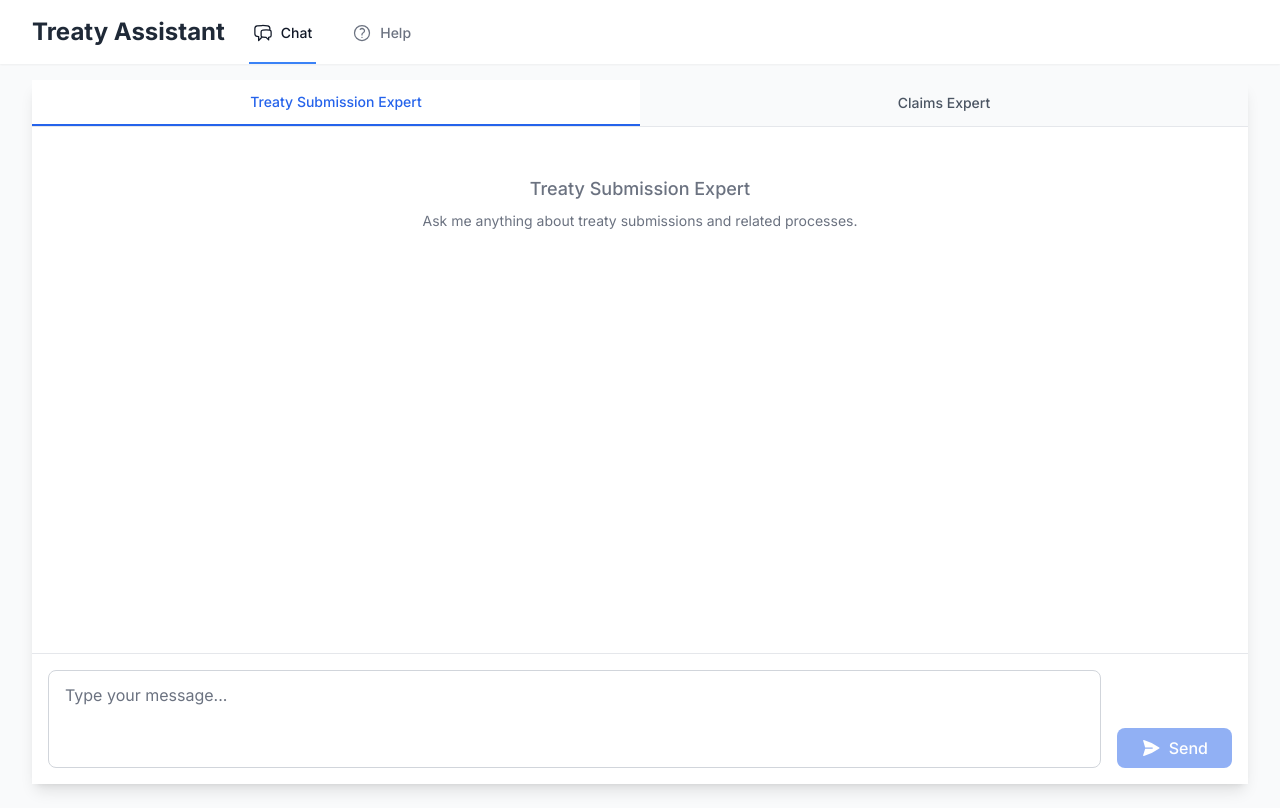
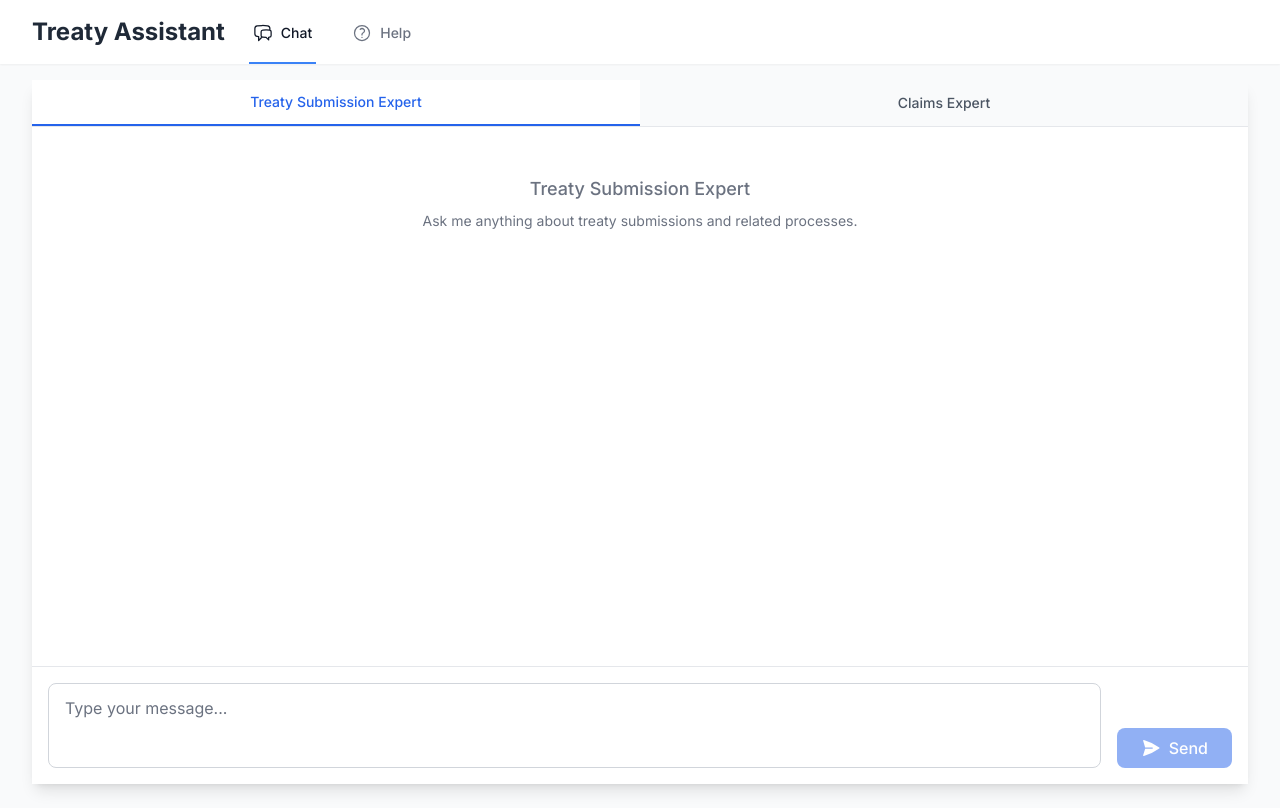
Before and after one commit to sohaibfazal-devOps/Chatbot-TIER-Frontend, a React (Create React App) app: page / in a window 1280 px wide. Built offline with nearby package versions, Linux system fonts and the light colour scheme.

Commit message:
Text area height

```diff
--- a/src/components/ChatInput.js
+++ b/src/components/ChatInput.js
@@ -21,7 +21,7 @@ function ChatInput({ onSubmit, disabled }) {
         rows="3"
         className="flex-1 rounded-lg border border-gray-300 px-4 py-3 focus:outline-none focus:ring-2 focus:ring-blue-500 focus:border-transparent disabled:opacity-50 disabled:cursor-not-allowed resize-none"
         disabled={disabled}
-        style={{ minHeight: '80px' }}
+        style={{ height: '85px' }}
       />
       <button
         type="submit"
```
